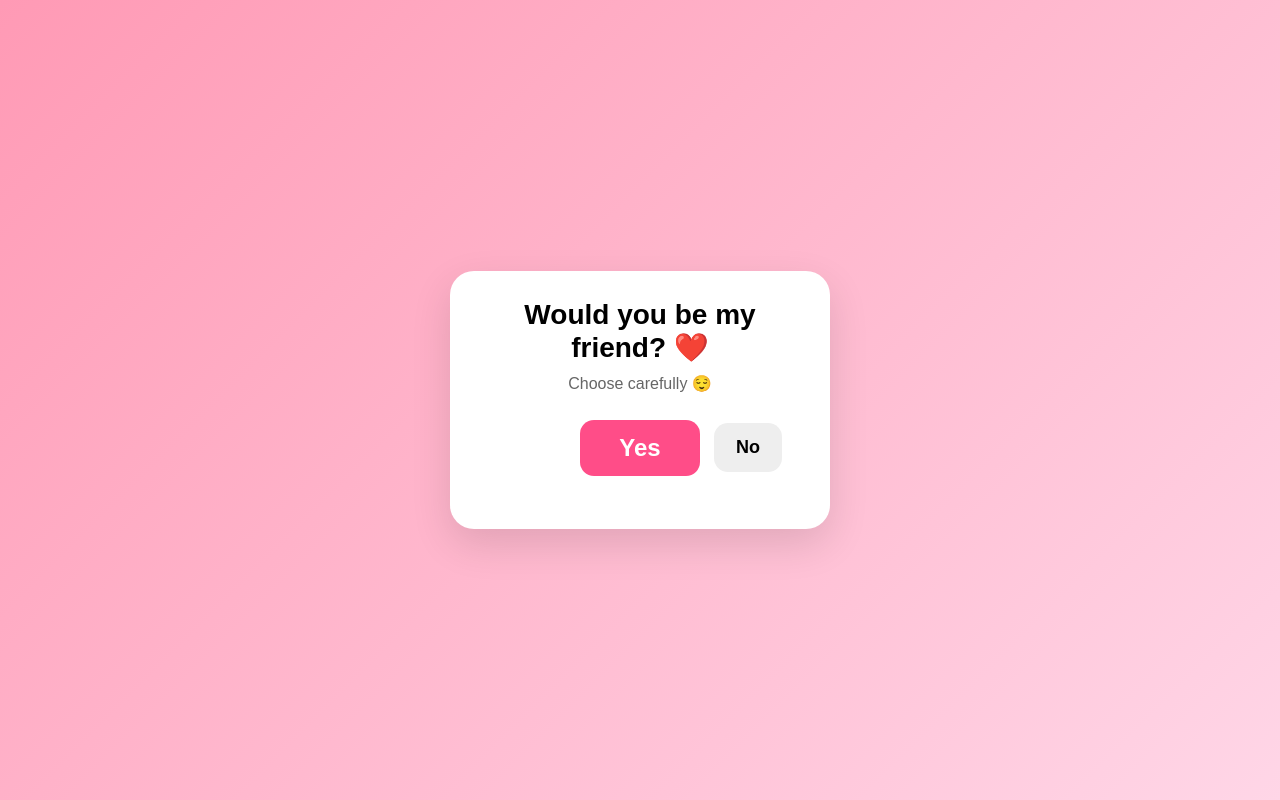
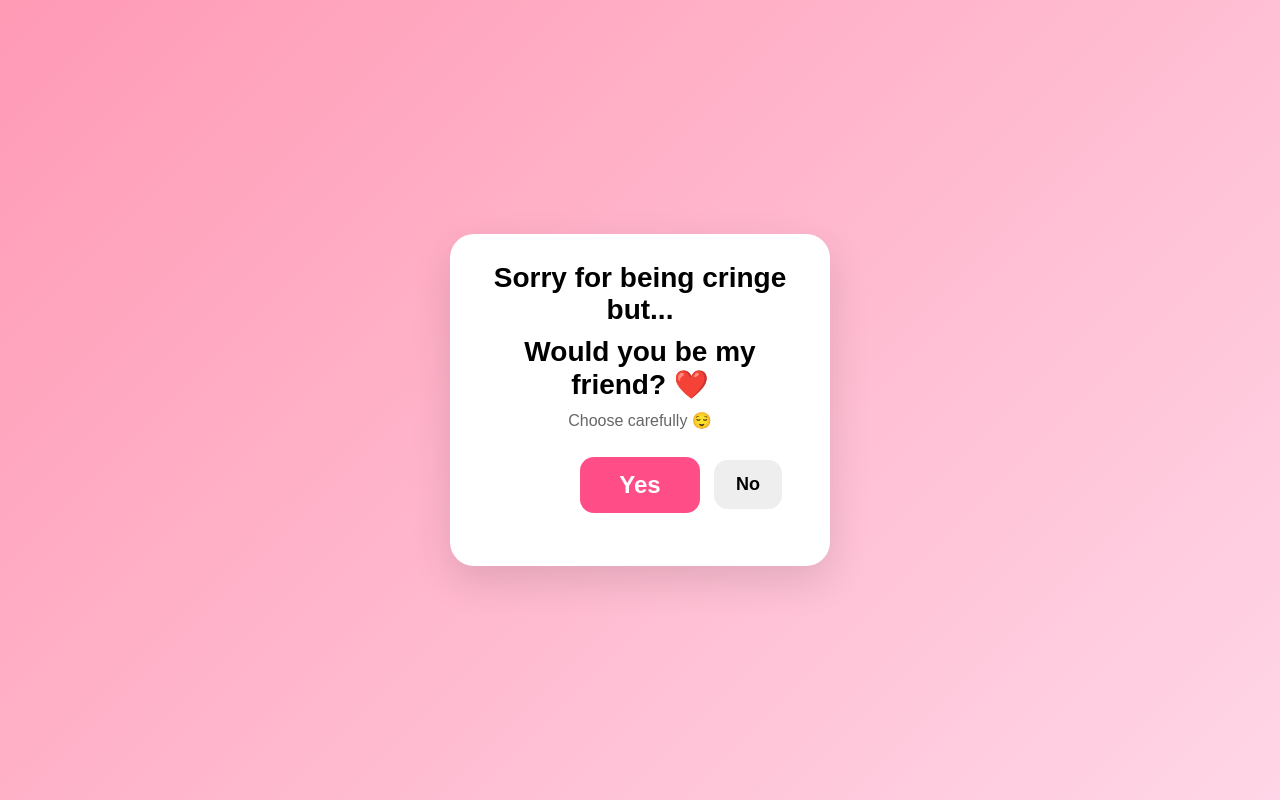
Before and after one commit to MarwanxMostafa/friends, a plain HTML site: page index.html in a window 1280 px wide. Drawn offline with Linux system fonts and the light colour scheme; no server answers.

Commit message:
Update question text and structure in index.html

```diff
--- a/index.html
+++ b/index.html
@@ -87,6 +87,7 @@
 
 <body>
     <div class='card'>
+        <h1>Sorry for being cringe but...</h1>
         <h1>Would you be my friend? ❤️</h1>
         <p>Choose carefully 😌</p>
         <div class='btns'><button id='yes'>Yes</button><button id='no'>No</button></div>
```
